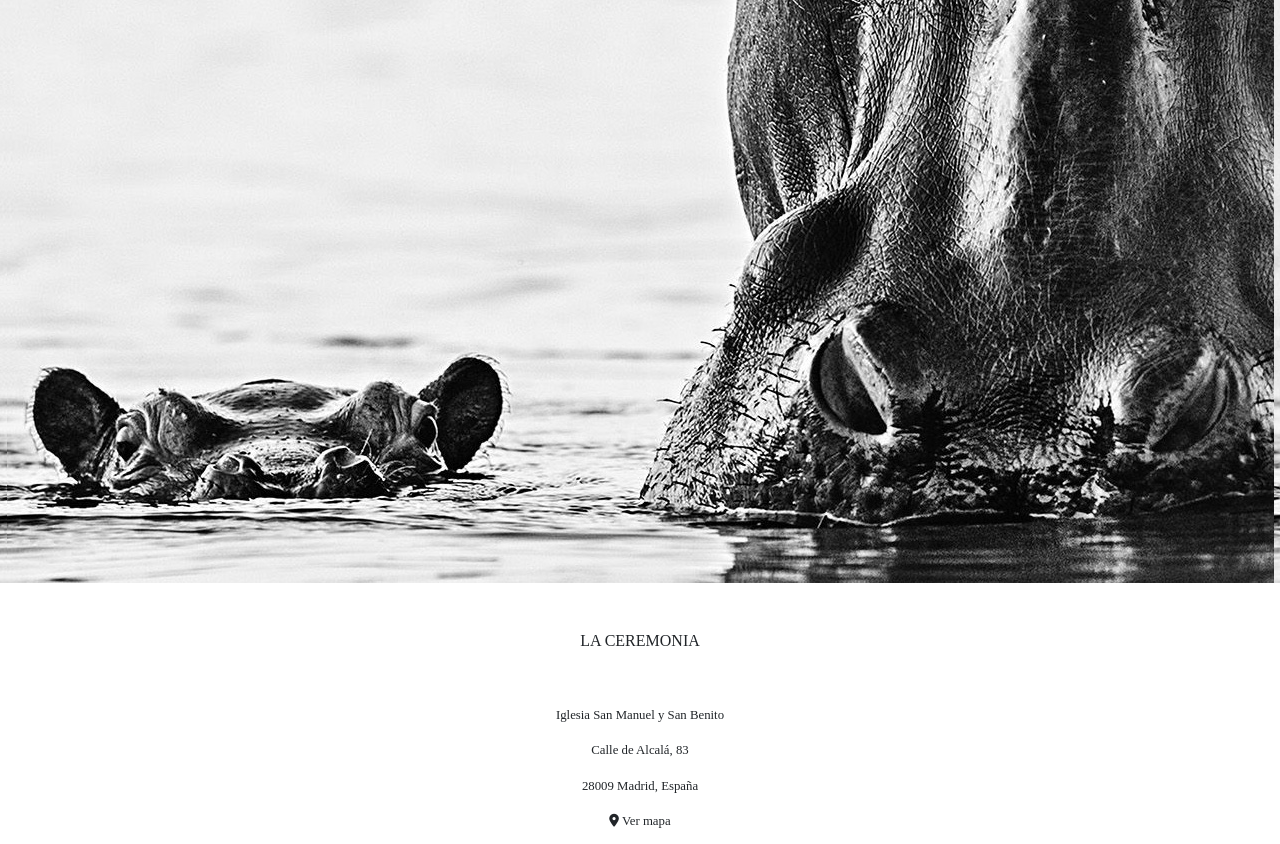
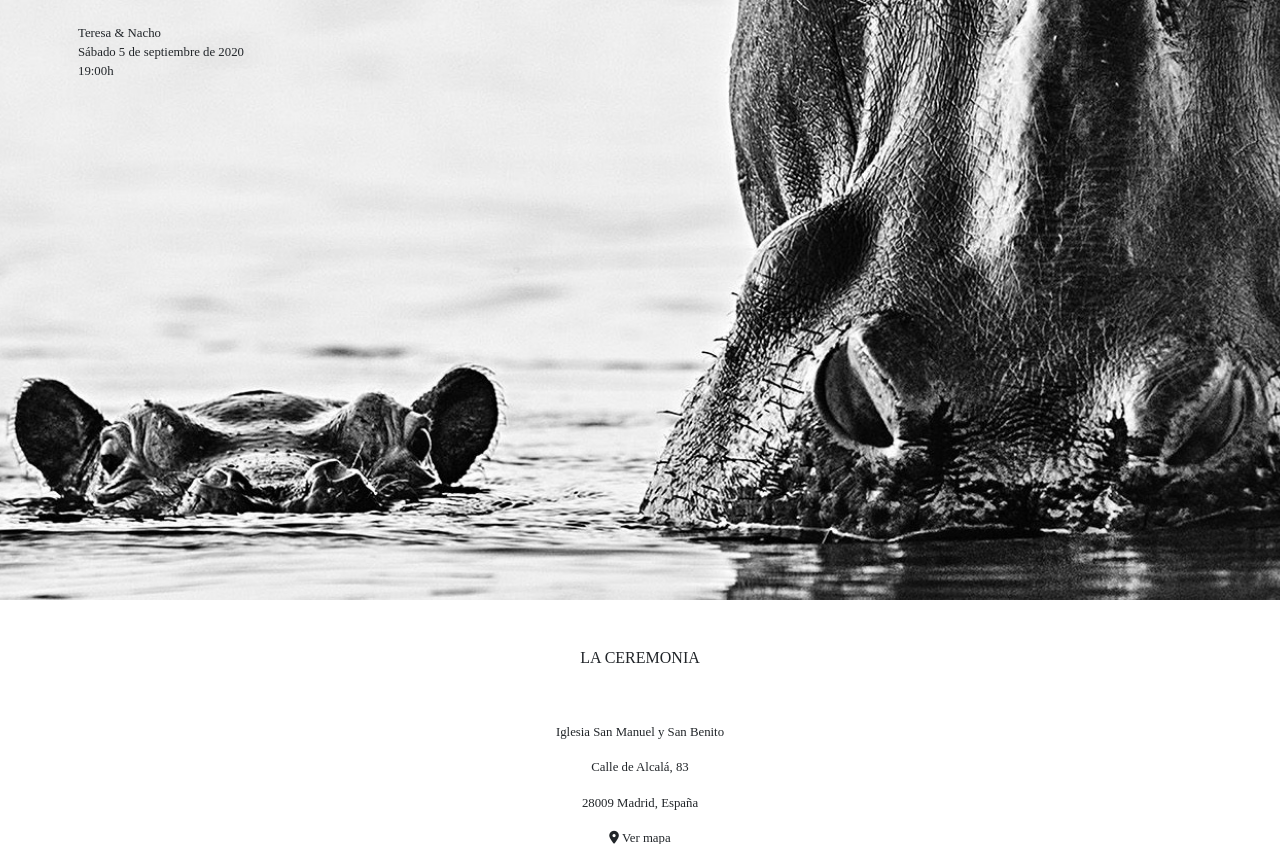
Before and after one commit to irelaure/nachoyteresa, a PHP site: page / in a window 1280 px wide. Shown: the part 112-956 px from the top of the page. Run offline with PHP 8.4, Linux system fonts and the light colour scheme; some libraries are stand-ins or nearby versions; some web fonts are replaced.

Commit message:
mensaje resumen

```diff
--- a/css/index.css
+++ b/css/index.css
@@ -15,6 +15,18 @@ body {
   background-color: white!important;
 }
 
+#landing {
+  height: 600px;
+  background-image: url('images/hipos.jpg');
+  background-position: top center;
+  background-repeat: repeat;
+  background-attachment: fixed;
+  background-size: cover;
+}
+
+#note {
+  position: absolute;
+}
 
 h2 {
   font-size: 1rem;
--- a/index.html
+++ b/index.html
@@ -53,14 +53,16 @@
     </div>
   </nav>
 
-  <div id='landing' class=''>
-    <div class='row'>
-      <!-- <p>Teresa & Nacho</p>
-        <p>Sábado 5 de septiembre de 2020</p>
-        <p>19:00h</p> -->
-      <div class='col-12 text-center pl-0 pr-0' id="image">
-        <!-- Lorem ipsum dolor sit amet consectetur adipisicing elit. Possimus vero quibusdam est ipsum nemo voluptatibus necessitatibus iste placeat aut, aspernatur ullam voluptates cupiditate velit. Error cum similique soluta a cumque. -->
-        <img src="images/hipos.jpg" alt="" class="img-fluid">
+  <div id='landing'>
+    <div class='container'>
+      <div class='row'>
+        <div class='col-12 text-center pl-0 pr-0' id="image">
+          <div id='note' class='ml-2 mt-4 text-left'>
+            <p>Teresa & Nacho<br>Sábado 5 de septiembre de 2020<br>19:00h</p>
+          </div>
+          <!-- Lorem ipsum dolor sit amet consectetur adipisicing elit. Possimus vero quibusdam est ipsum nemo voluptatibus necessitatibus iste placeat aut, aspernatur ullam voluptates cupiditate velit. Error cum similique soluta a cumque. -->
+          <!-- <img src="images/hipos.jpg" alt="" class="img-fluid"> -->
+        </div>
       </div>
     </div>
   </div>
```
